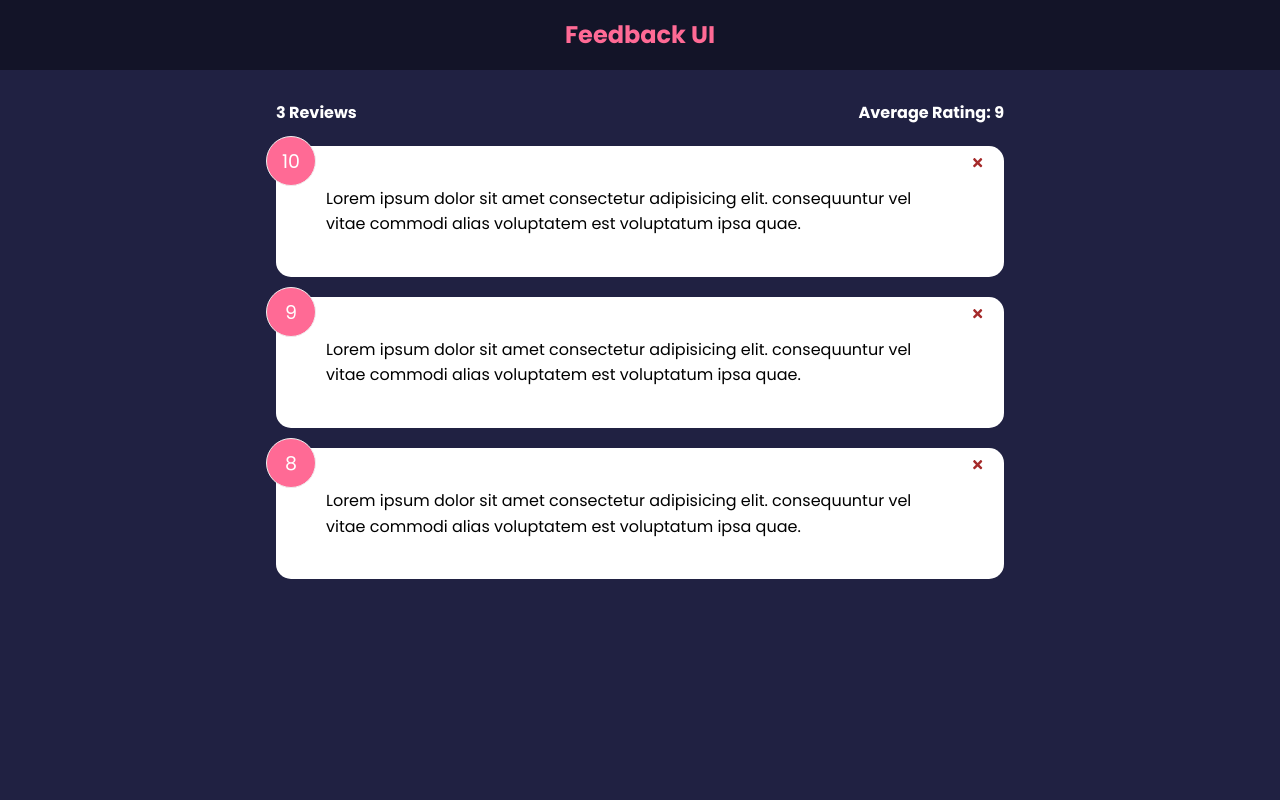
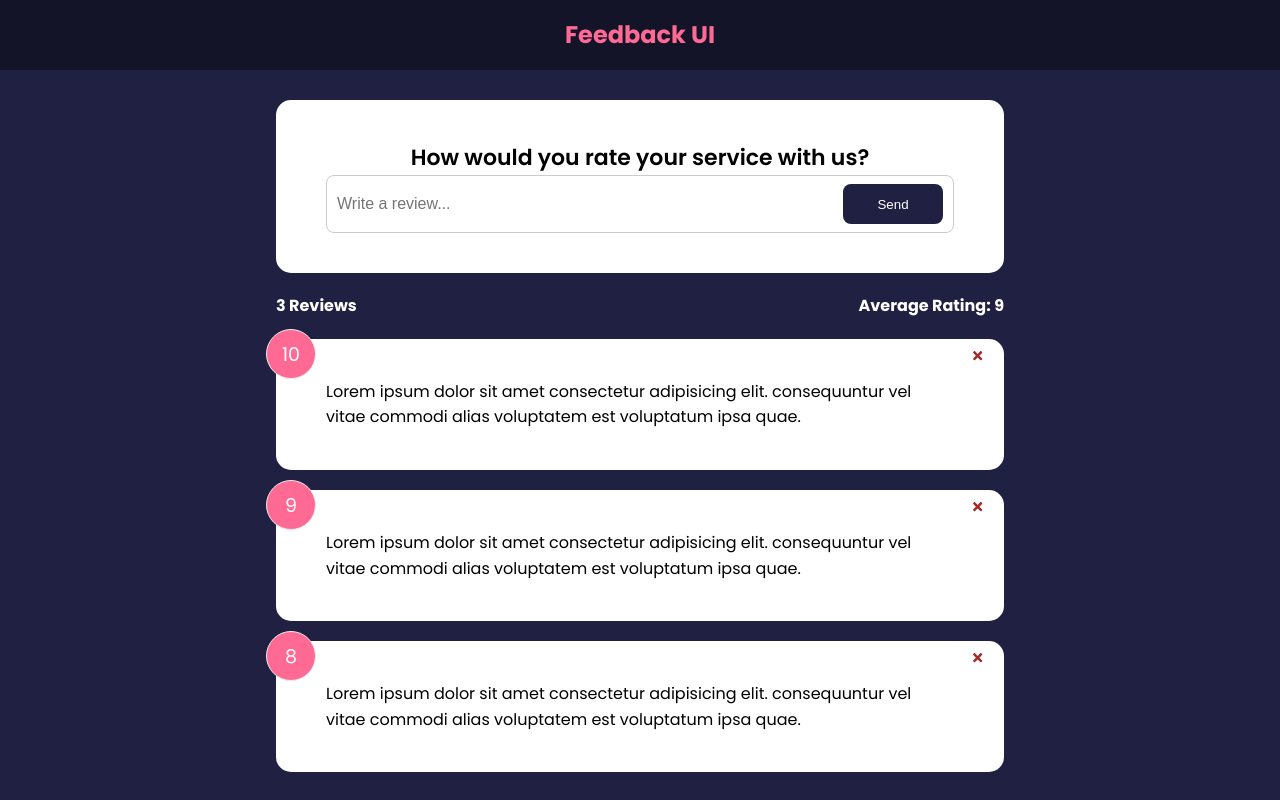
Before and after one commit to rosiezhang1995/feedback-app, a React (Create React App) app: page / in a window 1280 px wide. Built offline with nearby package versions, Linux system fonts and the light colour scheme.

Commit message:
Add FeedbackForm input and Button component

```diff
--- a/src/App.js
+++ b/src/App.js
@@ -4,6 +4,7 @@
 import FeedbackList from "./components/FeedbackList"
 import FeedbackData from "./data/FeedbackData"
 import FeedbackStats from "./components/FeedbackStats"
+import FeedbackForm from "./components/FeedbackForm"
 
 
 
@@ -21,6 +22,7 @@
         <>
         <Header />
         <div className="container">
+            <FeedbackForm />
             <FeedbackStats feedback={feedback}/>
             < FeedbackList feedback={feedback}
             handleDelete={deleteFeedback}
@@ -29,7 +31,6 @@
         </div>
         </>
     )
-
 }
 
 export default App;
--- /dev/null
+++ b/src/components/FeedbackForm.jsx
@@ -0,0 +1,30 @@
+import React, { useState } from 'react'
+import Card from './shared/Card'
+import Button from './shared/Button'
+
+function FeedbackForm() {
+
+    const [text, setText] = useState('')
+
+    const handleTextChange = (e) => {
+        setText(e.target.value)
+    }
+
+  return (
+    <Card>
+        <form>
+            <h2>How would you rate your service with us?</h2>
+            <div className='input-group'>
+                <input
+                onChange={handleTextChange}
+                type="text" placeholder='Write a review...'/>
+                <Button type='submit'>Send</Button>
+            </div>
+        </form>
+
+    </Card>
+
+  )
+}
+
+export default FeedbackForm
--- /dev/null
+++ b/src/components/shared/Button.jsx
@@ -0,0 +1,23 @@
+import PropTypes from 'prop-types'
+
+function Button({
+    children,
+    version = 'primary',
+    type = 'button',
+    isDisabled = false,
+}) {
+    return (
+        <button type={type} disabled={isDisabled} className={`btn btn-${version}`}>
+            {children}
+        </button>
+    )
+}
+
+Button.propTypes = {
+    children: PropTypes.node.isRequired,
+    version: PropTypes.string,
+    type: PropTypes.string,
+    isDisabled: PropTypes.bool,
+}
+
+export default Button
```
